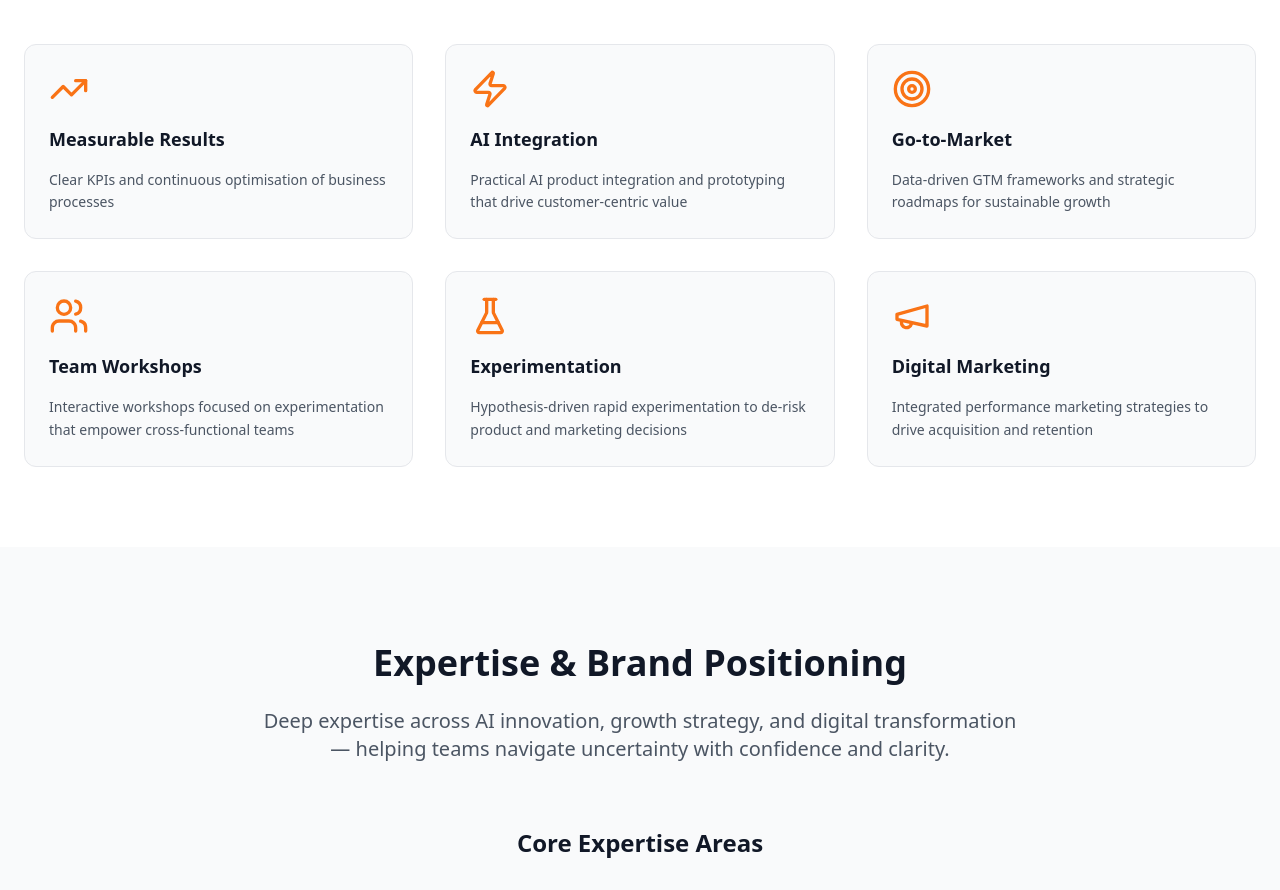
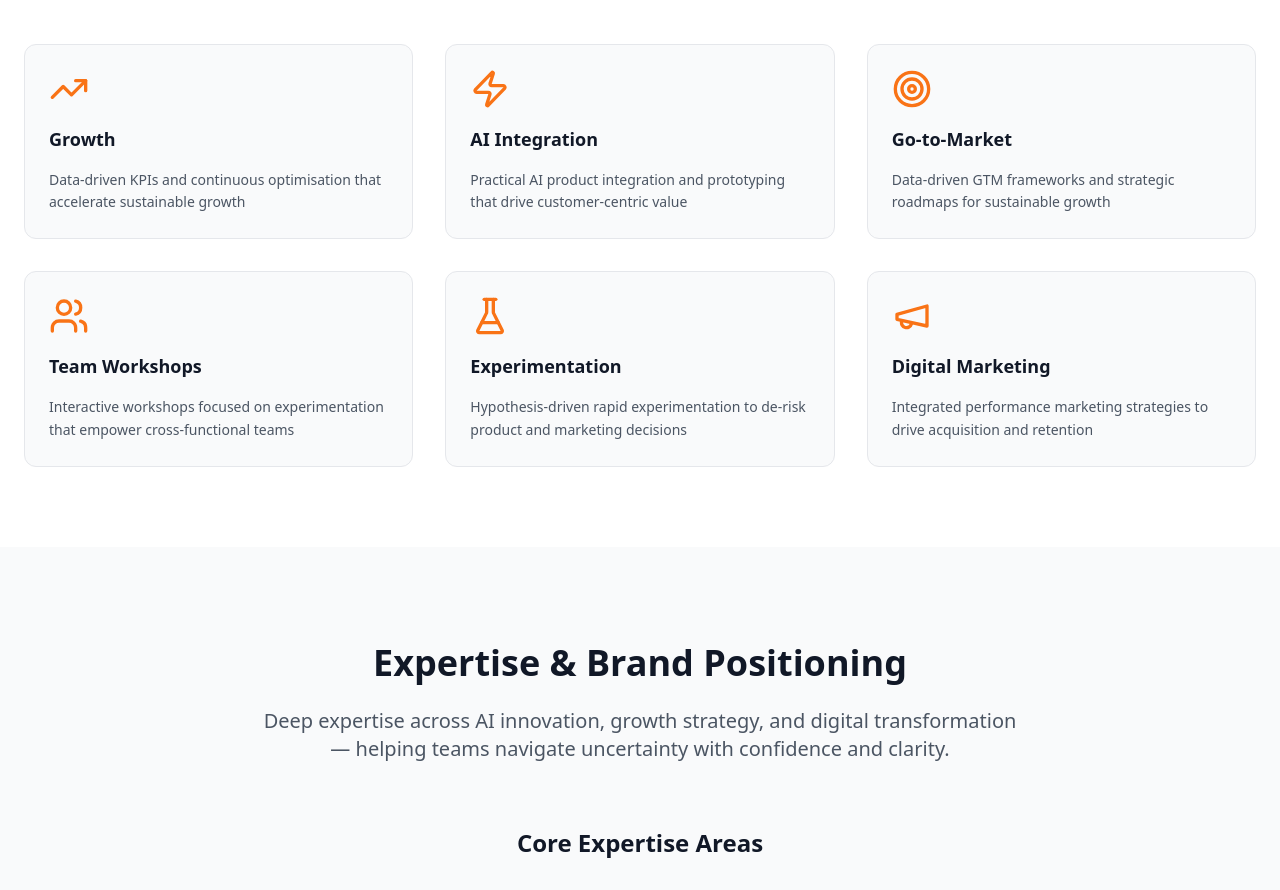
Before and after one commit to muzzyhaile/consultingmh, a React (Vite) app: page / in a window 1280 px wide. Shown: the part 1200-2090 px from the top of the page. Built offline with nearby package versions, Linux system fonts and the light colour scheme.

Commit message:
Rename 'Measurable Results' card to 'Growth' with updated description

```diff
--- a/src/components/About.tsx
+++ b/src/components/About.tsx
@@ -18,8 +18,8 @@ const About = () => {
           {[
             {
               icon: TrendingUp,
-              title: 'Measurable Results',
-              desc: 'Clear KPIs and continuous optimisation of business processes',
+              title: 'Growth',
+              desc: 'Data-driven KPIs and continuous optimisation that accelerate sustainable growth',
             },
             {
               icon: Zap,
```
